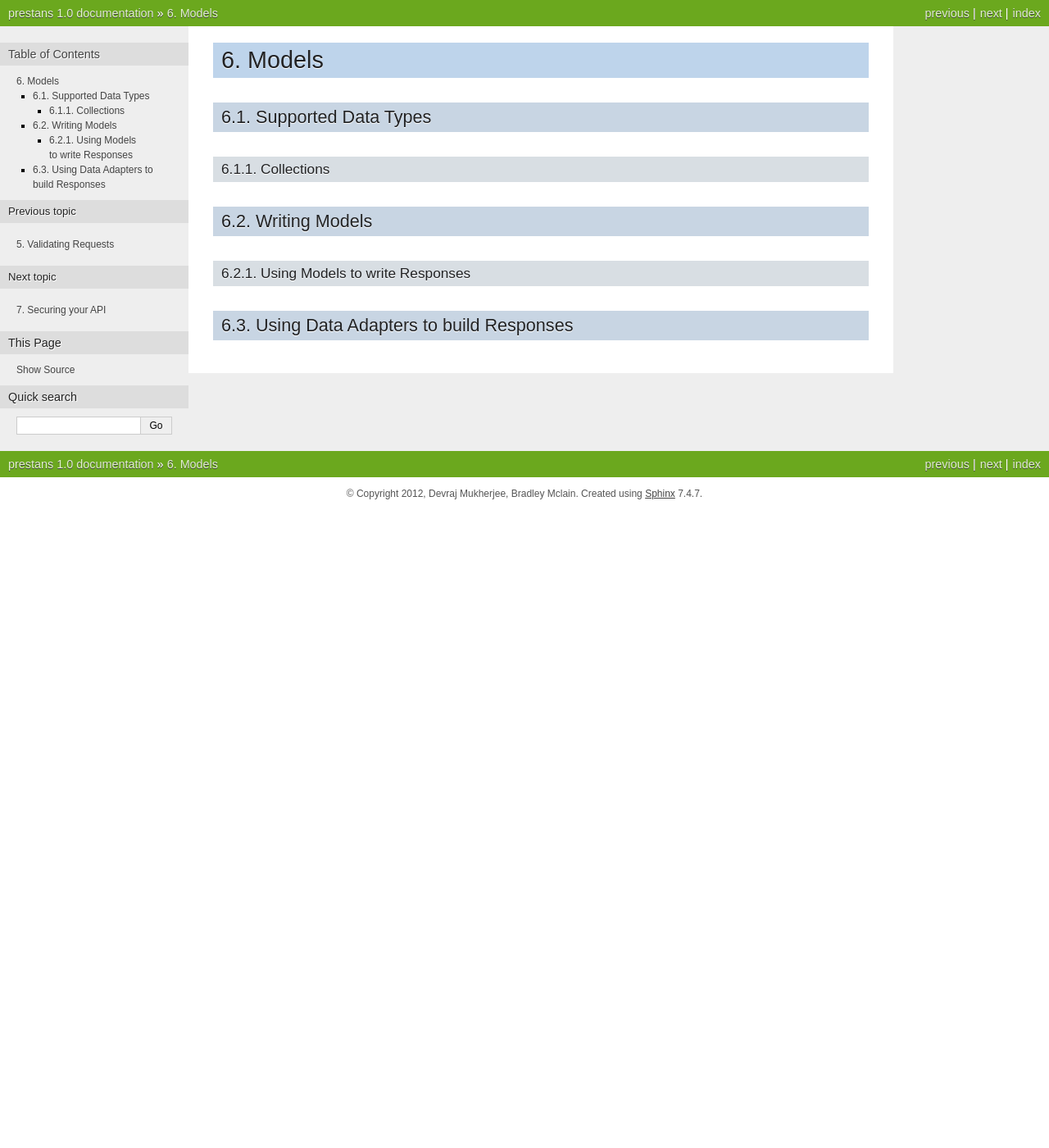
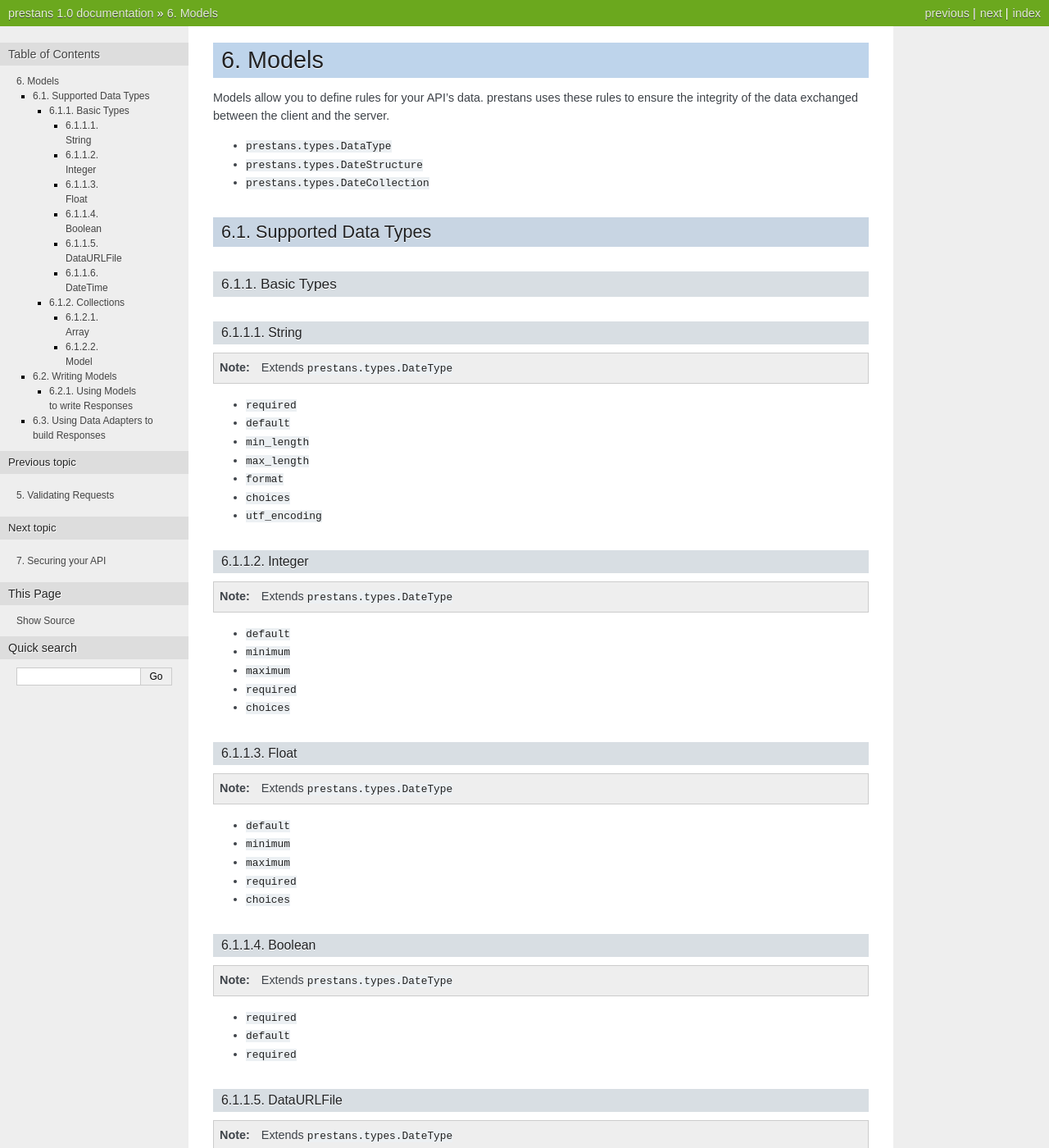
Before and after one commit to anomaly/prestans-docs, a Sphinx documentation site: the page built from source/models.rst, in a window 1280 px wide and 1400 px high. Shown: the whole window at 82% size. Built offline with Sphinx 7.4.7, drawn with Linux system fonts in a browser that asks for light colours; some of the changed text lies outside the part shown.

Commit message:
Added structure for models guide

```diff
--- a/source/models.rst
+++ b/source/models.rst
@@ -1,16 +1,109 @@
 ======
 Models
 ======
+
+Models allow you to define rules for your API's data. prestans uses these rules to ensure the integrity of the data exchanged between the client and the server.
+
+* ``prestans.types.DataType``
+* ``prestans.types.DateStructure``
+* ``prestans.types.DateCollection``
 
 
 Supported Data Types
 ====================
 
+Basic Types
+-----------
+
+String
+^^^^^^
+
+.. note:: Extends ``prestans.types.DateType``
+
+* ``required``
+* ``default``
+* ``min_length``
+* ``max_length``
+* ``format``
+* ``choices``
+* ``utf_encoding``
+
+Integer
+^^^^^^^
+
+.. note:: Extends ``prestans.types.DateType``
+
+* ``default``
+* ``minimum``
+* ``maximum``
+* ``required``
+* ``choices``
+
+Float
+^^^^^
+
+.. note:: Extends ``prestans.types.DateType``
+
+* ``default``
+* ``minimum``
+* ``maximum``
+* ``required``
+* ``choices``
+
+
+Boolean
+^^^^^^^
+
+.. note:: Extends ``prestans.types.DateType``
+
+* ``required``
+* ``default``
+* ``required``
+
+DataURLFile
+^^^^^^^^^^^
+
+.. note:: Extends ``prestans.types.DateType``
+
+* ``required``
+* ``allowed_mime_types``
+
+DateTime
+^^^^^^^^
+
+.. note:: Extends ``prestans.types.DateStructure``
+
+* ``required``
+* ``default``
+* ``format`` default format  ``%Y-%m-%d %H:%M:%S``
+
 Collections
 -----------
 
+Array
+^^^^^
+
+.. note:: Extends ``prestans.types.DateCollection``
+
+* ``default``
+* ``required``
+* ``element_template``
+* ``min_length``
+* ``max_length``
+
+Model
+^^^^^
+
+.. note:: Extends ``prestans.types.DateCollection``
+
+* ``required``
+* ``default``
+* ``**kwargs``
+
+
 Writing Models
 ==============
+
 
 
 Using Models to write Responses
```
